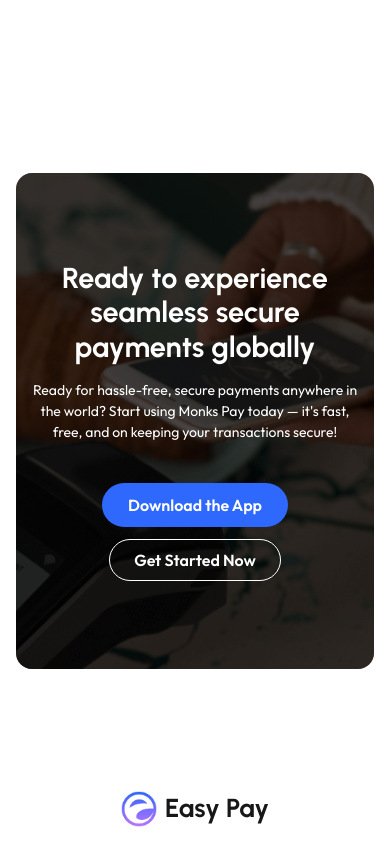
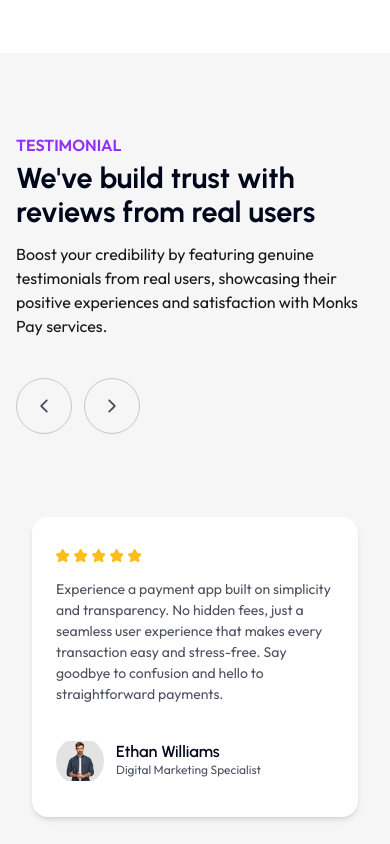
Before and after one commit to dhurjoy-paul/easy-pay-task, a Next.js app: page / in a window 390 px wide. Shown: the part 7460-8304 px from the top of the page. Built offline with nearby package versions, Linux system fonts and the light colour scheme.

Commit message:
Completed testimonial section

```diff
--- a/src/app/globals.css
+++ b/src/app/globals.css
@@ -46,9 +46,11 @@
 }
 
 .pricing-gradient {
-  /* background: radial-gradient(circle at 50% 600%, #cd9bff 50%, #ffffff); */
-  /* background: radial-gradient(closest-side at 472px 351px, #cd9bff, #ffffff); */
-  background: radial-gradient(circle 280px at center 65%, #cd9bff, #ffffff);
+  background: radial-gradient(circle 280px at center 63%, #cd9bff, #ffffff);
+}
+
+.testimonial-gradient {
+  background: radial-gradient(circle 180px at right 50% 50%, #cd9bff, #ffffff);
 }
 
 .footer-gradient {
--- a/src/app/page.js
+++ b/src/app/page.js
@@ -3,6 +3,7 @@
 import HowItWorksSection from "@/components/howitworks-section/HowItWorksSection";
 import PricingSection from "@/components/pricing-section/PricingSection";
 import SecuritySection from "@/components/security-section/SecuritySection";
+import TestimonialSection from "@/components/testimonial-section/TestimonialSection";
 
 export default function HomeLayout() {
   return (
@@ -12,6 +13,7 @@
       <HowItWorksSection />
       <SecuritySection />
       <PricingSection />
+      <TestimonialSection />
     </main>
   );
 }
--- a/src/components/footer/TopFooter.js
+++ b/src/components/footer/TopFooter.js
@@ -15,7 +15,7 @@
 
 
         <BodyText className="text-sm sm:text-base max-w-2xl mt-4 sm:mt-3 mb-10 px-4 sm:px-0">
-          Ready for hassle-free, secure payments anywhere in the world? Start using Monks Pay today — it's fast, free, and on keeping your transactions secure!
+          Ready for hassle-free, secure payments anywhere in the world? Start using Monks Pay today — it&apos;s fast, free, and on keeping your transactions secure!
         </BodyText>
 
         <div className="flex flex-wrap justify-center items-center gap-3">
--- /dev/null
+++ b/src/components/testimonial-section/SectionDetails.js
@@ -0,0 +1,35 @@
+import { IoIosArrowBack, IoIosArrowForward } from "react-icons/io";
+import BodyText from "../fonts/BodyText";
+import SmallTitle from "../fonts/SmallTitle";
+import Title from "../fonts/Title";
+
+export default function SectionDetails({ onPrev, onNext }) {
+  return (
+    <div className="text-left">
+      <SmallTitle className="text-base text-[#932EFA]">
+        TESTIMONIAL
+      </SmallTitle>
+      <Title className="text-[1.8rem] md:text-[2.5rem] text-[#01081B] max-w-lg mt-1 mb-3">
+        We&apos;ve build trust with reviews from real users
+      </Title>
+      <BodyText className="text-base md:w-120 mb-10">
+        Boost your credibility by featuring genuine testimonials from real users, showcasing their positive experiences and satisfaction with Monks Pay services.
+      </BodyText>
+      <div className="flex items-center gap-3">
+        <CircularBtn icon={IoIosArrowBack} onClick={onPrev} />
+        <CircularBtn icon={IoIosArrowForward} onClick={onNext} />
+      </div>
+    </div>
+  );
+}
+
+function CircularBtn({ icon: Icon, onClick }) {
+  return (
+    <button
+      onClick={onClick}
+      className="size-14 rounded-full border border-[#CFC0D1] flex items-center justify-center text-xl text-[#4D525F] hover:bg-[#01081B] hover:text-white hover:border-[#01081B] transition"
+    >
+      <Icon />
+    </button>
+  );
+}
--- /dev/null
+++ b/src/components/testimonial-section/TestimonialCard.js
@@ -0,0 +1,49 @@
+import BodyText from "../fonts/BodyText";
+import Title from "../fonts/Title";
+
+export default function TestimonialCard({ card }) {
+  const { name, role, comment, img } = card || {};
+  const starRating = Array.from({ length: 5 }, (_, i) => <Star key={i} />);
+
+  return (
+    <div className="bg-white px-6 sm:px-8 py-8 rounded-2xl max-w-[360px] sm:max-w-[420px] shadow-md">
+      <p className="flex items-center gap-1">{starRating}</p>
+      <BodyText className="mt-4 mb-8 text-sm sm:text-base leading-relaxed text-[#4D525F]">
+        {comment}
+      </BodyText>
+
+      <div className="flex items-center gap-3">
+        <div className="overflow-hidden size-12 sm:size-14 rounded-full flex-shrink-0">
+          <img
+            src={img}
+            alt={name}
+            className="object-cover object-top scale-125 mt-2"
+          />
+        </div>
+        <div>
+          <Title className="text-base sm:text-lg text-[#01081B]" weight={600}>
+            {name}
+          </Title>
+          <BodyText className="text-xs sm:text-sm text-[#4D525F]">{role}</BodyText>
+        </div>
+      </div>
+    </div>
+  );
+}
+
+function Star() {
+  return (
+    <svg
+      width="14"
+      height="14"
+      viewBox="0 0 14 14"
+      fill="none"
+      xmlns="http://www.w3.org/2000/svg"
+    >
+      <path
+        d="M7.81929 0.955L8.99262 3.30167C9.15262 3.62833 9.57929 3.94167 9.93929 4.00167L12.066 4.355C13.426 4.58167 13.746 5.56833 12.766 6.54167L11.1126 8.195C10.8326 8.475 10.6793 9.015 10.766 9.40167L11.2393 11.4483C11.6126 13.0683 10.7526 13.695 9.31929 12.8483L7.32595 11.6683C6.96595 11.455 6.37262 11.455 6.00596 11.6683L4.01262 12.8483C2.58595 13.695 1.71929 13.0617 2.09262 11.4483L2.56595 9.40167C2.65262 9.015 2.49929 8.475 2.21929 8.195L0.565955 6.54167C-0.407378 5.56833 -0.0940448 4.58167 1.26596 4.355L3.39262 4.00167C3.74595 3.94167 4.17262 3.62833 4.33262 3.30167L5.50596 0.955C6.14596 -0.318333 7.18595 -0.318333 7.81929 0.955Z"
+        fill="#FCBE1D"
+      />
+    </svg>
+  );
+}
--- /dev/null
+++ b/src/components/testimonial-section/TestimonialSection.js
@@ -0,0 +1,76 @@
+"use client";
+import { AnimatePresence, motion } from "framer-motion";
+import { useState } from "react";
+import Container from "../Container";
+import SectionDetails from "./SectionDetails";
+import TestimonialCard from "./TestimonialCard";
+
+const testimonials = [
+  {
+    name: "Ethan Williams",
+    role: "Digital Marketing Specialist",
+    comment:
+      "Experience a payment app built on simplicity and transparency. No hidden fees, just a seamless user experience that makes every transaction easy and stress-free. Say goodbye to confusion and hello to straightforward payments.",
+    img: "/user-1.png",
+  },
+  {
+    name: "Daniel Thompson",
+    role: "Product Designer",
+    comment:
+      "Discover a payment app focused on simplicity and transparency. Enjoy a seamless experience with no hidden fees, providing clarity and ease in every transaction. It’s designed to put you in control of your payments.",
+    img: "/user-2.png",
+  },
+  {
+    name: "Sophia Miller",
+    role: "UX Strategist",
+    comment:
+      "Using this platform completely changed how I manage my payments. It’s smooth, intuitive, and perfectly transparent.",
+    img: "/user-3.png",
+  },
+];
+
+export default function TestimonialSection() {
+  const [[index, direction], setIndex] = useState([0, 0]);
+
+  const next = () => {
+    setIndex(([prev]) => [(prev + 1) % testimonials.length, 1]);
+  };
+
+  const prev = () => {
+    setIndex(([prev]) => [(prev - 1 + testimonials.length) % testimonials.length, -1]);
+  };
+
+  const variants = {
+    enter: (direction) => ({ x: direction > 0 ? 200 : -200, opacity: 0 }),
+    center: { x: 0, opacity: 1, zIndex: 1 },
+    exit: (direction) => ({ x: direction > 0 ? -200 : 200, opacity: 0, zIndex: 0 }),
+  };
+
+  return (
+    <section className="relative py-20 md:py-28 bg-[#F6F6F6] overflow-hidden">
+      <Container className="grid grid-cols-1 lg:grid-cols-2 items-center gap-12 md:gap-20">
+
+        <div className="relative z-100 text-center lg:text-left">
+          <SectionDetails onNext={next} onPrev={prev} />
+        </div>
+
+        <div className="relative h-[370px] sm:h-[400px] flex items-center justify-center">
+          <AnimatePresence initial={false} custom={direction}>
+            <motion.div
+              key={index}
+              custom={direction}
+              variants={variants}
+              initial="enter"
+              animate="center"
+              exit="exit"
+              transition={{ duration: 0.6, ease: "easeInOut" }}
+              className="absolute right-0 left-0 flex justify-center lg:justify-end px-4 sm:px-0"
+            >
+              <TestimonialCard card={testimonials[index]} />
+            </motion.div>
+          </AnimatePresence>
+        </div>
+      </Container>
+    </section>
+  );
+}
--- /dev/null
+++ b/src/components/ui/avatar.jsx
@@ -0,0 +1,45 @@
+import * as React from "react"
+import * as AvatarPrimitive from "@radix-ui/react-avatar"
+
+import { cn } from "@/lib/utils"
+
+function Avatar({
+  className,
+  ...props
+}) {
+  return (
+    <AvatarPrimitive.Root
+      data-slot="avatar"
+      className={cn("relative flex size-8 shrink-0 overflow-hidden rounded-full", className)}
+      {...props} />
+  );
+}
+
+function AvatarImage({
+  className,
+  ...props
+}) {
+  return (
+    <AvatarPrimitive.Image
+      data-slot="avatar-image"
+      className={cn("aspect-square size-full", className)}
+      {...props} />
+  );
+}
+
+function AvatarFallback({
+  className,
+  ...props
+}) {
+  return (
+    <AvatarPrimitive.Fallback
+      data-slot="avatar-fallback"
+      className={cn(
+        "bg-muted flex size-full items-center justify-center rounded-full",
+        className
+      )}
+      {...props} />
+  );
+}
+
+export { Avatar, AvatarImage, AvatarFallback }
--- /dev/null
+++ b/src/lib/utils.js
@@ -0,0 +1,6 @@
+import { clsx } from "clsx";
+import { twMerge } from "tailwind-merge"
+
+export function cn(...inputs) {
+  return twMerge(clsx(inputs));
+}
```
Also changed, not shown: package.json (+8 -2 lines), components.json (added), 1 other file (tests, documents, lock files or other folders).
